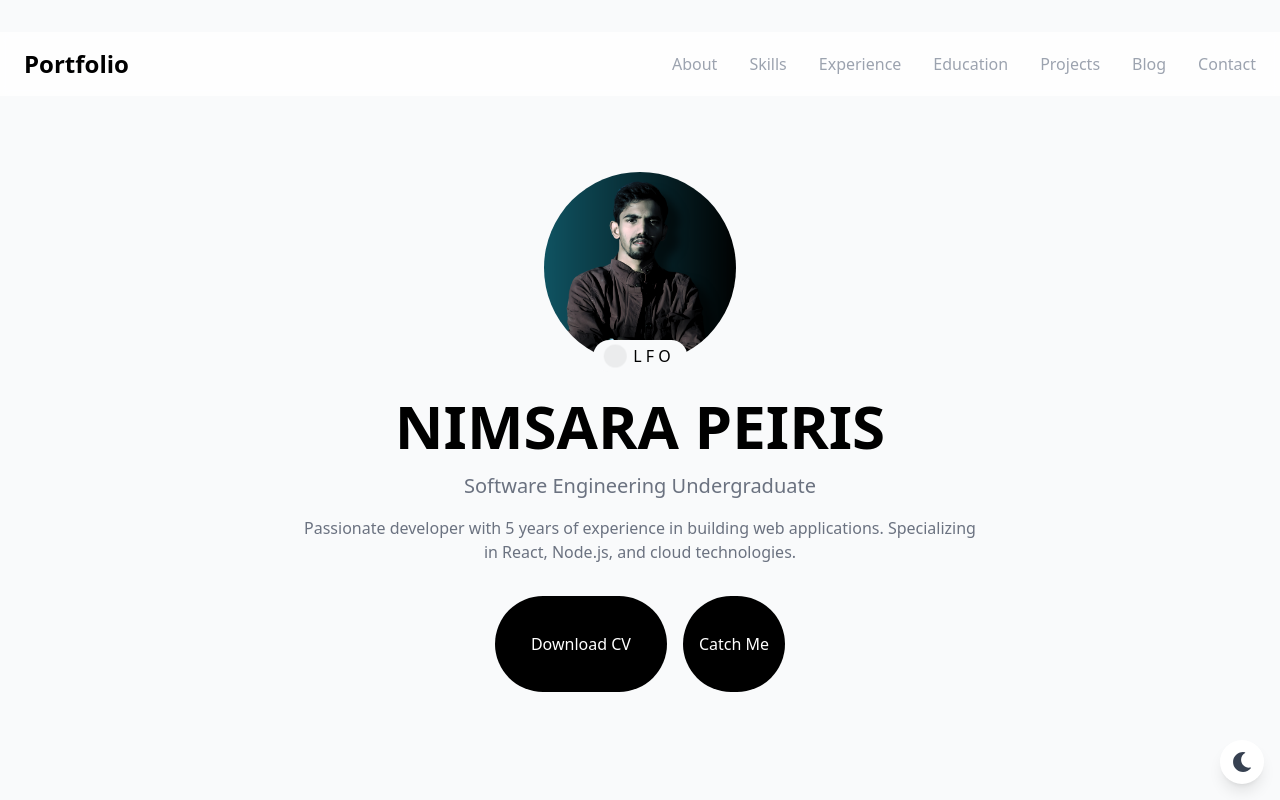
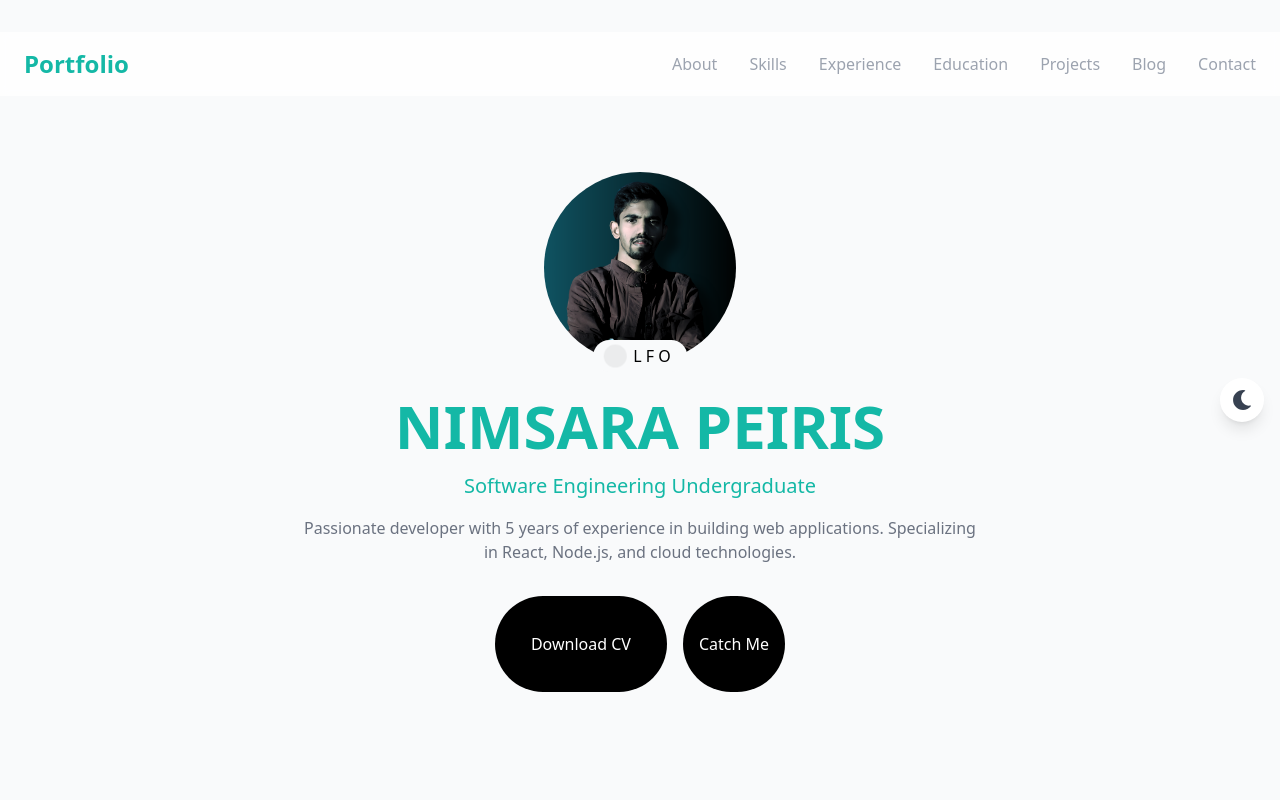
Before and after one commit to NimsaraPeiris/portfolio, a React (Vite) app: page / in a window 1280 px wide. Built offline with nearby package versions, Linux system fonts and the light colour scheme.

Commit message:
change colors to teal, black n white

```diff
--- a/src/App.jsx
+++ b/src/App.jsx
@@ -15,7 +15,7 @@ export default function App() {
   return (
     <ThemeProvider>
       <Router>
-        <div className="min-h-screen dark:bg-gray-900 dark:text-white transition-colors duration-300">
+        <div className="min-h-screen bg-white dark:bg-neutral-950 dark:text-white transition-colors duration-300">
           <Header />
           <Routes>
             <Route path="/" element={<Hero />} />
--- a/src/components/AboutMe.jsx
+++ b/src/components/AboutMe.jsx
@@ -9,7 +9,7 @@ export default function AboutMe() {
   });
 
   return (
-    <section id="about" className="py-20 bg-gray-50 dark:bg-gray-900 transition-colors duration-300">
+    <section id="about" className="py-20 bg-gray-50 dark:bg-neutral-950 transition-colors duration-300">
       <div className="container mx-auto px-6">
           <motion.div
             ref={ref}
@@ -36,8 +36,8 @@ export default function AboutMe() {
             <div className="md:w-2/3">
               <h1 className="text-4xl font-bold mb-4 pt-5">Hi, I'm Nimsara</h1>
 
-              <h2 className="text-2xl text-primary-600 mb-6">Full Stack Developer</h2>
-              <div className="-bottom-4 -right-4 bg-primary-500 text-white px-6 py-2 rounded-full w-fit">
+              <h2 className="text-2xl text-gray-500 mb-6">Full Stack Developer</h2>
+              <div className="-bottom-4 -right-4 text-sm text-white bg-black dark:bg-white dark:text-black px-6 py-2 rounded-full w-fit">
                 Available for hire
               </div><br />
 
@@ -47,11 +47,11 @@ export default function AboutMe() {
                 you'll find me contributing to open source projects or mentoring junior developers.
               </p>
               <div className="flex gap-4">
-                <button className="bg-primary-500 text-white px-6 py-2 rounded-full hover:bg-primary-600 transition-colors duration-300">
+                <button className="bg-gray-500 text-white px-6 py-2 rounded-full hover:bg-black transition-colors duration-300">
                   Download CV
                 </button>
                 <a href="/contact">
-                <button className="border-2 border-primary-500 text-primary-500 px-6 py-2 rounded-full hover:bg-gray-900 hover:dark:border-white hover:dark:text-white transition-colors duration-100">
+                <button className="border-2 border-gray-500 text-gray-500 px-6 py-2 rounded-full dark:text-green-400 hover:text-black dark:hover:border-black hover:dark:text-white transition-colors duration-100">
                   Contact Me
                 </button></a>
               </div>
--- a/src/components/Achievements.jsx
+++ b/src/components/Achievements.jsx
@@ -2,23 +2,23 @@ import { motion } from 'framer-motion';
 
 export default function Achievements() {
     return (
-        <section id='Achievements' className="py-20 bg-white dark:bg-gray-900 transition-colors duration-300"><hr className="my-3 border-gray-200 dark:border-gray-700"/>
+        <section id='Achievements' className="py-20 bg-white dark:bg-neutral-950 transition-colors duration-300"><hr className="my-3 border-gray-200 dark:border-gray-700"/>
             <div className="space-y-6">
                 <h3 className="text-xl font-semibold mb-4">Achievements</h3>
             </div>
             <div className="container mx-auto px-6">
-                <div className="bg-gray-50 rounded-lg overflow-hidden shadow-md">
+                <div className="bg-gray-50 rounded-[2rem] overflow-hidden shadow-md">
                     <img
                         src="../../projects/yatraa.png"
                         alt="Project preview"
                         className="w-full h-48 object-cover"
                     />
-                    <div className="p-6 dark:bg-gray-800 transition-colors duration-200">
+                    <div className="p-6 dark:bg-neutral-900 transition-colors duration-200">
                         <h3 className="text-xl font-semibold mb-2">Update thiss</h3>
                         <p className="text-gray-500 mb-4">
                             A full-stack web application for booking and managing trips.
                         </p>
-                        <button className="text-primary-500 hover:text-primary-600">
+                        <button className="text-teal-500 hover:text-primary-600">
                             Learn More →
                         </button>
                     </div>
--- a/src/components/Header.jsx
+++ b/src/components/Header.jsx
@@ -9,14 +9,14 @@ export default function Header() {
   const [isMenuOpen, setIsMenuOpen] = useState(false);
 
   return (
-    <header className="fixed top-8 left-0 right-0 z-50 bg-white/80 backdrop-blur-sm dark:bg-gray-900 transition-colors duration-100">
+    <header className="fixed top-8 left-0 right-0 z-50 bg-white/80 backdrop-blur-sm dark:bg-neutral-950 transition-colors duration-100">
       <nav className="container mx-auto px-6 py-4">
         <div className="flex items-center justify-between">
           <motion.div
             initial={{ opacity: 0, x: -20 }}
             animate={{ opacity: 1, x: 0 }}
           >
-            <NavLink to="/" className="text-2xl font-bold text-black dark:text-white">
+            <NavLink to="/" className="text-2xl font-bold text-teal-500">
               Portfolio
             </NavLink>
           </motion.div>
--- a/src/components/Hero.jsx
+++ b/src/components/Hero.jsx
@@ -24,7 +24,7 @@ export default function Hero() {
             <div className="absolute -bottom-2 left-1/2 transform -translate-x-1/2 flex items-center">
               <span className="text-black dark:text-white px-4 py-1 rounded-full relative flex items-center justify-center gap-3 bg-gray-50 dark:bg-black transition-colors duration-200">
                 <span className="relative flex h-3 w-3">
-                  <span className="animate-ping absolute inline-flex h-full w-full rounded-full bg-black dark:bg-white opacity-75"></span>
+                  <span className="animate-ping absolute inline-flex h-full w-full rounded-full bg-black dark:bg-teal-400 opacity-75"></span>
 
                 </span>
                 L F O
@@ -34,8 +34,8 @@ export default function Hero() {
 
           </div>
           <div className="space-y-4">
-            <h1 className="text-6xl font-bold">NIMSARA PEIRIS</h1>
-            <h2 className="text-xl text-gray-500 darK:text-orange-500">Software Engineering Undergraduate</h2>
+            <h1 className="text-6xl text-teal-500 font-bold">NIMSARA PEIRIS</h1>
+            <h2 className="text-xl text-teal-500">Software Engineering Undergraduate</h2>
             <p className="max-w-2xl text-gray-500 mx-auto text-gray-500">
               Passionate developer with 5 years of experience in building web applications.
               Specializing in React, Node.js, and cloud technologies.
--- a/src/components/theme/ThemeToggle.jsx
+++ b/src/components/theme/ThemeToggle.jsx
@@ -8,7 +8,7 @@ export default function ThemeToggle() {
     return (
         <button
             onClick={toggleTheme}
-            className="fixed bottom-4 right-4 p-3 rounded-full bg-white dark:bg-gray-800 shadow-lg hover:shadow-xl transition-all duration-300"
+            className="fixed top-1/2 right-4 p-3 rounded-full bg-white dark:bg-gray-800 shadow-lg hover:shadow-xl transition-all duration-300 -translate-y-1/2"
             aria-label="Toggle theme"
         >
             {isDark ? (
```
